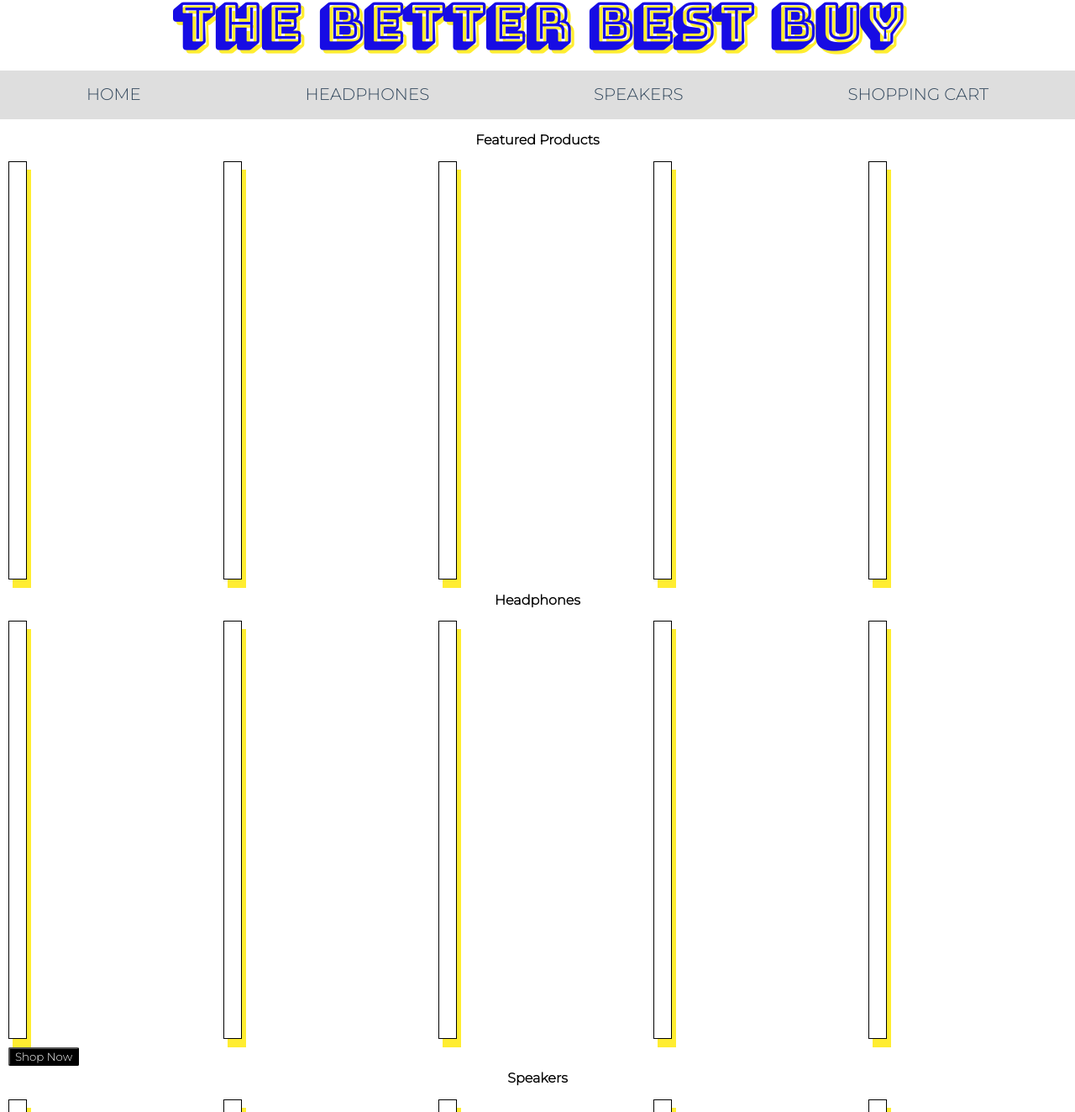
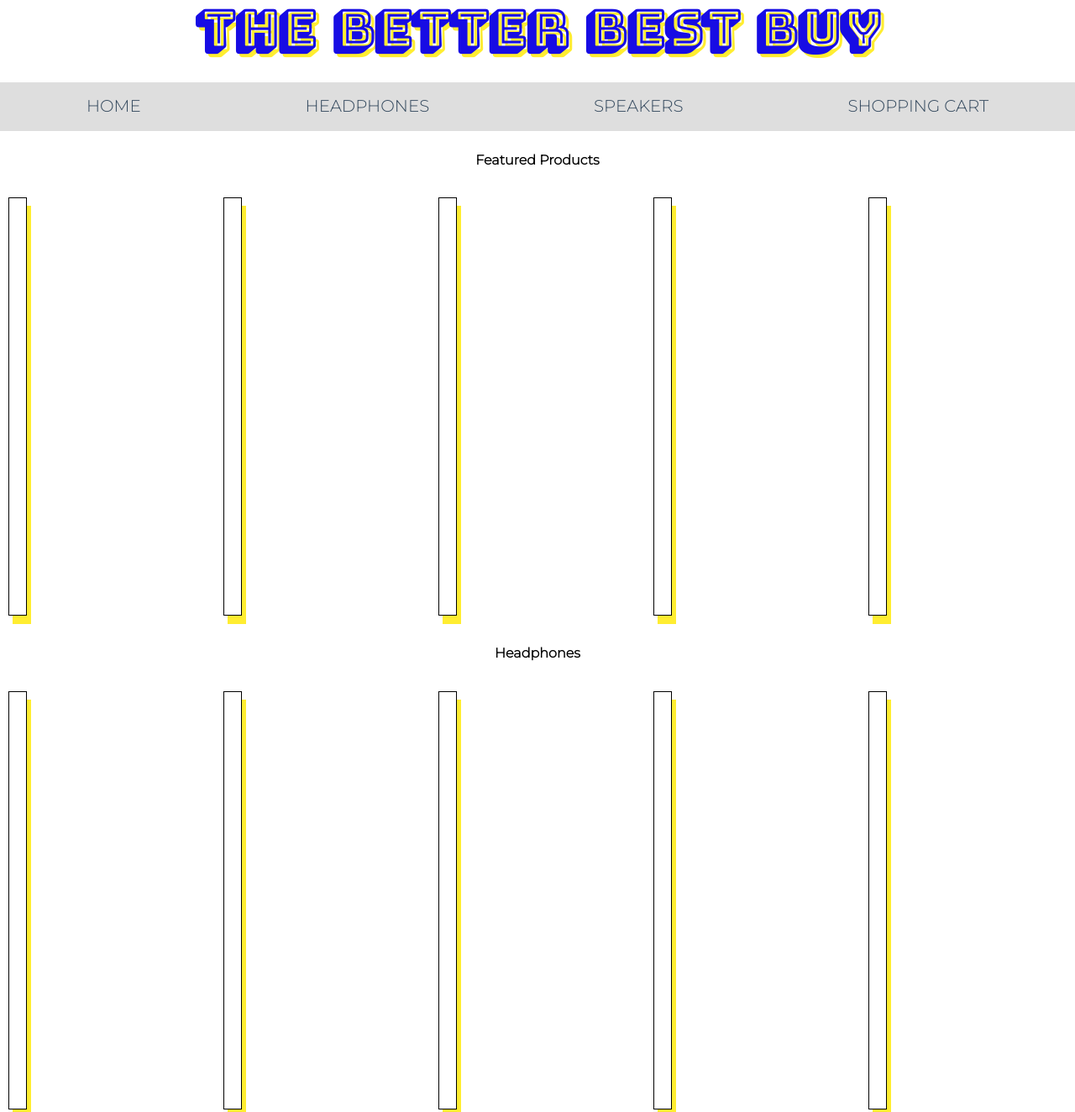
Before and after one commit to ashfilbrun/u2-fullstackathon-cjam, a website: page client/indexFrontPage.html in a window 1280 px wide. Shown: the part 22-1346 px from the top of the page at 84% size. Drawn offline with nearby package versions, Linux system fonts and the light colour scheme; no server answers.

Commit message:
add spacing css

```diff
--- a/client/style.css
+++ b/client/style.css
@@ -29,6 +29,8 @@
 
 .logo {
 	margin: 0;
+    padding: 10px;
+    font-size: 60px;
 }
 
 .header {
@@ -192,7 +194,20 @@
     display: grid;
     justify-content: space-evenly;
 }
+#productHeader {
+    font-weight: bold;
+    margin: 20px;
+}
 
+#headphoneHeader {
+    font-weight: bold;
+    margin: 20px;
+}
+
+#speakerHeader {
+    margin-bottom: 20px;
+    font-weight: bold;
+}
 .footer {
     font-family: 'Montserrat', sans-serif;
     font-size: 10px;
```
